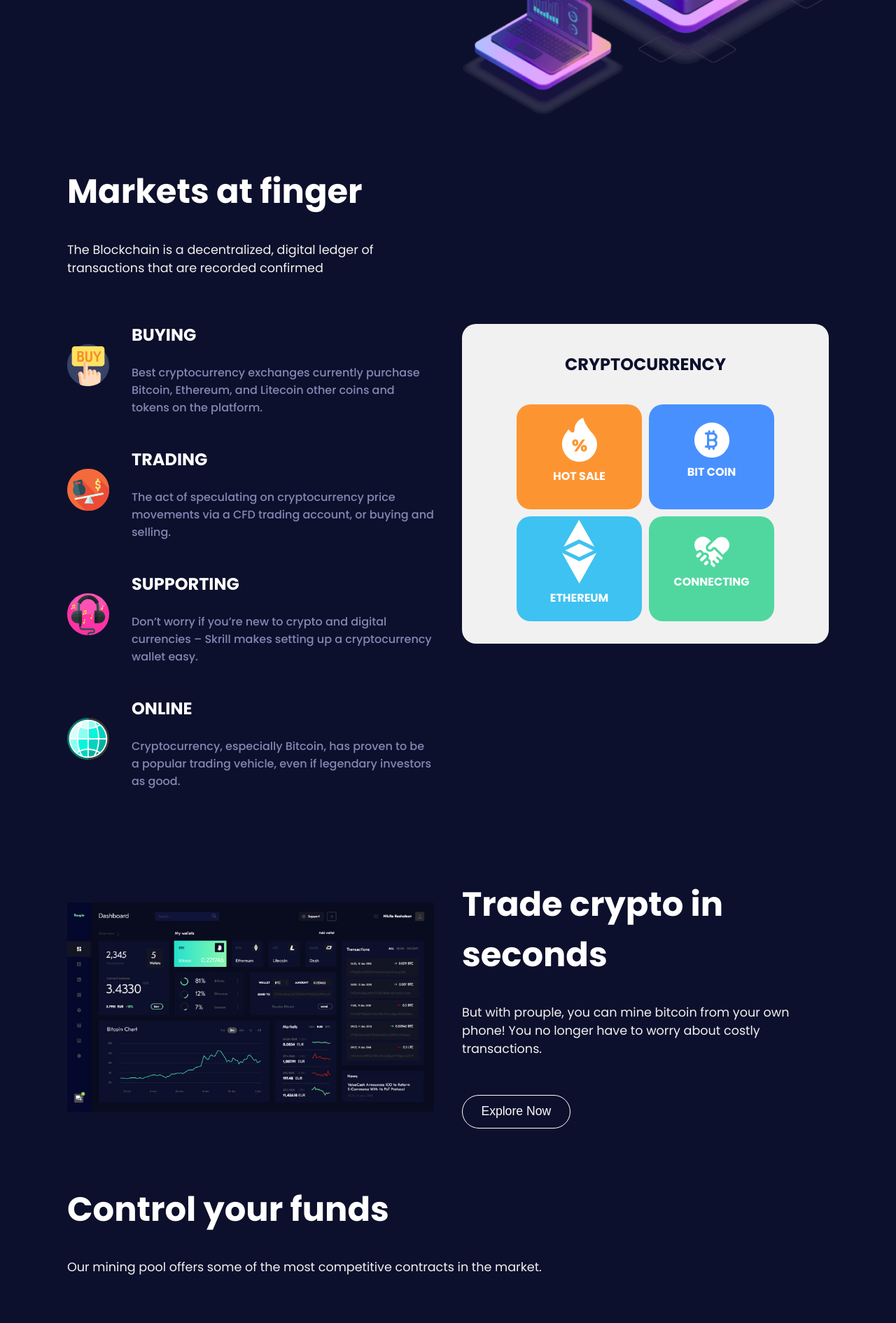
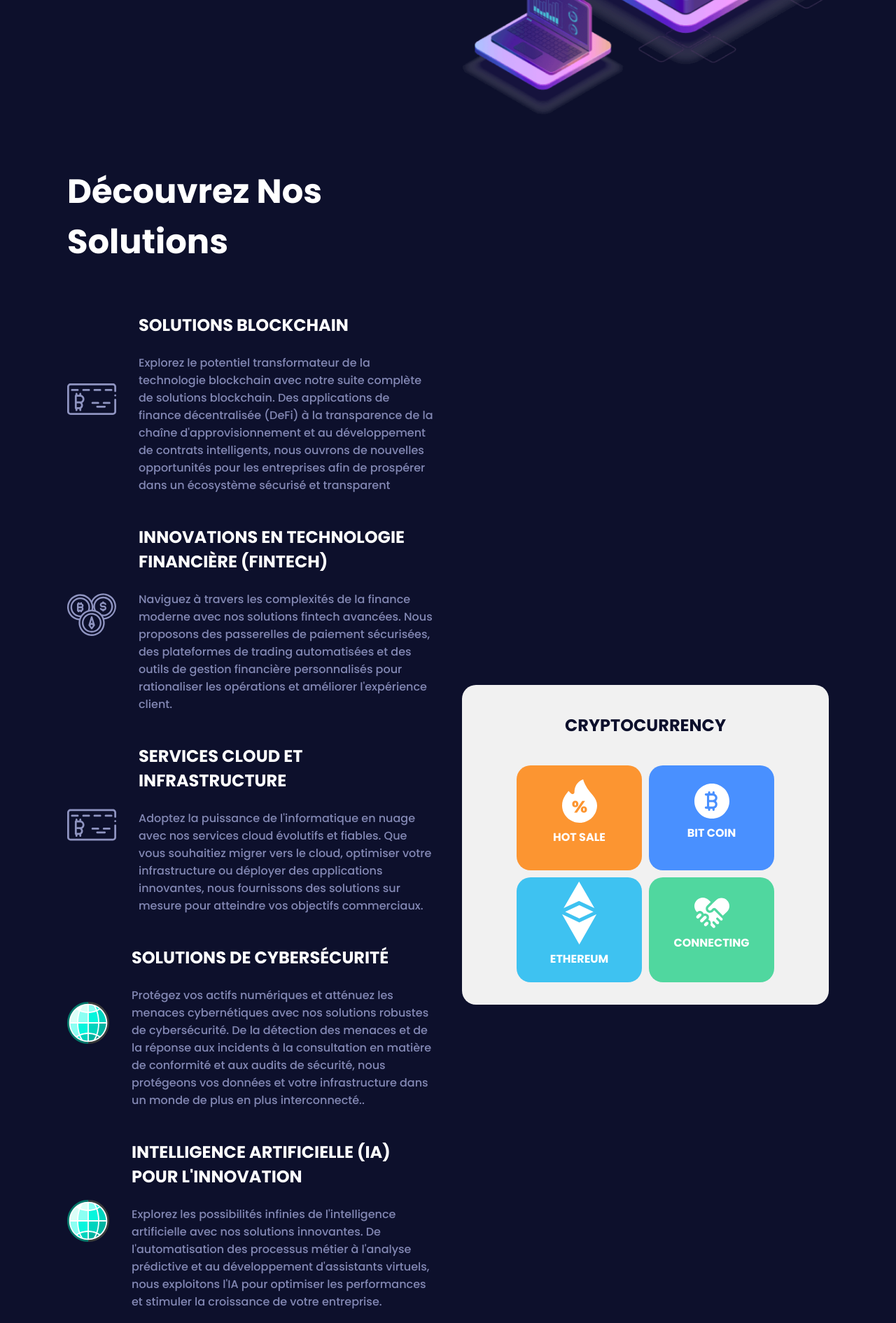
Before and after one commit to Israel-Kindudi/mobiusv2, a Flask app: page / in a window 1280 px wide. Shown: the part 2229-4120 px from the top of the page at 70% size. Run offline with Flask 3, Linux system fonts and the light colour scheme; some libraries are stand-ins or nearby versions.

Commit message:
second index

```diff
--- a/templates/index.html
+++ b/templates/index.html
@@ -225,54 +225,87 @@
     <!-- Markets -->
     <section class="gridSection">
         <div class="sectionDesc marketDesc">
-            <h1 class="sectionHeader">Markets at finger</h1>
-            <p class="sectionPara">The Blockchain is a decentralized,
-                digital ledger of transactions that are recorded
-                confirmed
+            <h1 class="sectionHeader">Découvrez Nos Solutions</h1>
+            <p class="sectionPara">
             </p>
             <div class="eachMarket">
-                <img src="./img/buy-icon-color.svg" alt="handshake">
+                <img src="{{url_for('static',filename='img/cryptocurrency-card-white-icon.svg')}}" alt="handshake">
                 <div>
-                    <h1 class="marketTitle">Buying</h1>
+                    <h1 class="marketTitle">Solutions Blockchain</h1>
                     <p class="darkPara">
-                        Best cryptocurrency exchanges currently purchase
-                        Bitcoin, Ethereum, and Litecoin other coins and tokens
-                        on the platform.
+                        Explorez le potentiel transformateur de la technologie
+                        blockchain avec notre suite complète de solutions blockchain.
+                        Des applications de finance décentralisée (DeFi) à la transparence
+                        de la chaîne d'approvisionnement et au développement de contrats intelligents,
+                        nous ouvrons de nouvelles opportunités pour
+                        les entreprises afin de prospérer dans un écosystème sécurisé et transparent
                     </p>
                 </div>
             </div>
             <div class="eachMarket">
-                <img src="./img/trading-icon-color.svg" alt="handshake">
+                <img src="{{url_for('static',filename='img/cryptocurrency-white-icon.svg')}}" alt="handshake">
                 <div>
-                    <h1 class="marketTitle">Trading</h1>
+                    <h1 class="marketTitle">Innovations en Technologie Financière (Fintech)</h1>
                     <p class="darkPara">
-                        The act of speculating on cryptocurrency price movements
-                        via a CFD trading account, or buying and selling.
+                        Naviguez à travers les complexités de la finance moderne
+                        avec nos solutions fintech avancées. Nous proposons des
+                        passerelles de paiement sécurisées, des plateformes de trading automatisées
+                        et des outils de gestion financière personnalisés
+                        pour rationaliser les opérations et améliorer l'expérience client.
                     </p>
                 </div>
             </div>
             <div class="eachMarket">
-                <img src="./img/support-icon-color.svg" alt="handshake">
+                <img src="{{url_for('static',filename ='img/cryptocurrency-card-white-icon.svg')}}" alt="handshake">
                 <div>
-                    <h1 class="marketTitle">Supporting</h1>
+                    <h1 class="marketTitle">Services Cloud et Infrastructure</h1>
                     <p class="darkPara">
-                        Don’t worry if you’re new to crypto and digital
-                        currencies – Skrill makes setting up a cryptocurrency
-                        wallet easy.
+                        Adoptez la puissance de l'informatique en nuage avec nos services
+                        cloud évolutifs et fiables. Que vous souhaitiez migrer vers le cloud,
+                        optimiser votre infrastructure ou déployer des applications innovantes, nous
+                        fournissons des solutions sur mesure pour atteindre vos objectifs commerciaux.
                     </p>
                 </div>
             </div>
             <div class="eachMarket">
-                <img src="./img/online-icon-color.svg" alt="handshake">
+                <img src="{{url_for('static',filename='img/online-icon-color.svg')}}" alt="handshake">
                 <div>
-                    <h1 class="marketTitle">Online</h1>
+                    <h1 class="marketTitle">Solutions de Cybersécurité</h1>
                     <p class="darkPara">
-                        Cryptocurrency, especially Bitcoin,
-                        has proven to be a popular trading
-                        vehicle, even if legendary investors
-                        as good.
+                        Protégez vos actifs numériques et atténuez les menaces cybernétiques
+                        avec nos solutions robustes de cybersécurité. De la détection des menaces
+                        et de la réponse aux incidents à la consultation en matière de conformité
+                        et aux audits de sécurité, nous protégeons vos données et
+                        votre infrastructure dans un monde de plus en plus interconnecté..
                     </p>
                 </div>
+            </div>
+            <div class="eachMarket">
+                <img src="{{url_for('static',filename='img/online-icon-color.svg')}}" alt="handshake">
+                <div>
+                    <h1 class="marketTitle">Intelligence Artificielle (IA) pour l'Innovation</h1>
+                    <p class="darkPara">
+                        Explorez les possibilités infinies de l'intelligence
+                        artificielle avec nos solutions innovantes. De l'automatisation
+                        des processus métier à l'analyse prédictive et au développement d'assistants virtuels,
+                        nous exploitons l'IA pour optimiser
+                        les performances et stimuler la croissance de votre entreprise.
+                    </p>
+                </div>
+
+            </div>
+            <div class="eachMarket">
+                <img src="{{url_for('static',filename='img/online-icon-color.svg')}}" alt="handshake">
+                <div>
+                    <h1 class="marketTitle">Développement Web et Logiciel sur Mesure</h1>
+                    <p class="darkPara">
+                        Transformez vos idées en réalité avec notre expertise en développement web
+                        et logiciel sur mesure. Nous concevons et développons des sites web dynamiques,
+                        des applications mobiles intuitives
+                        et des logiciels personnalisés adaptés à vos besoins spécifiques.
+                    </p>
+                </div>
+
             </div>
         </div>
         <div class="sectionPic marketspicSection" id="sectionPic">
```
